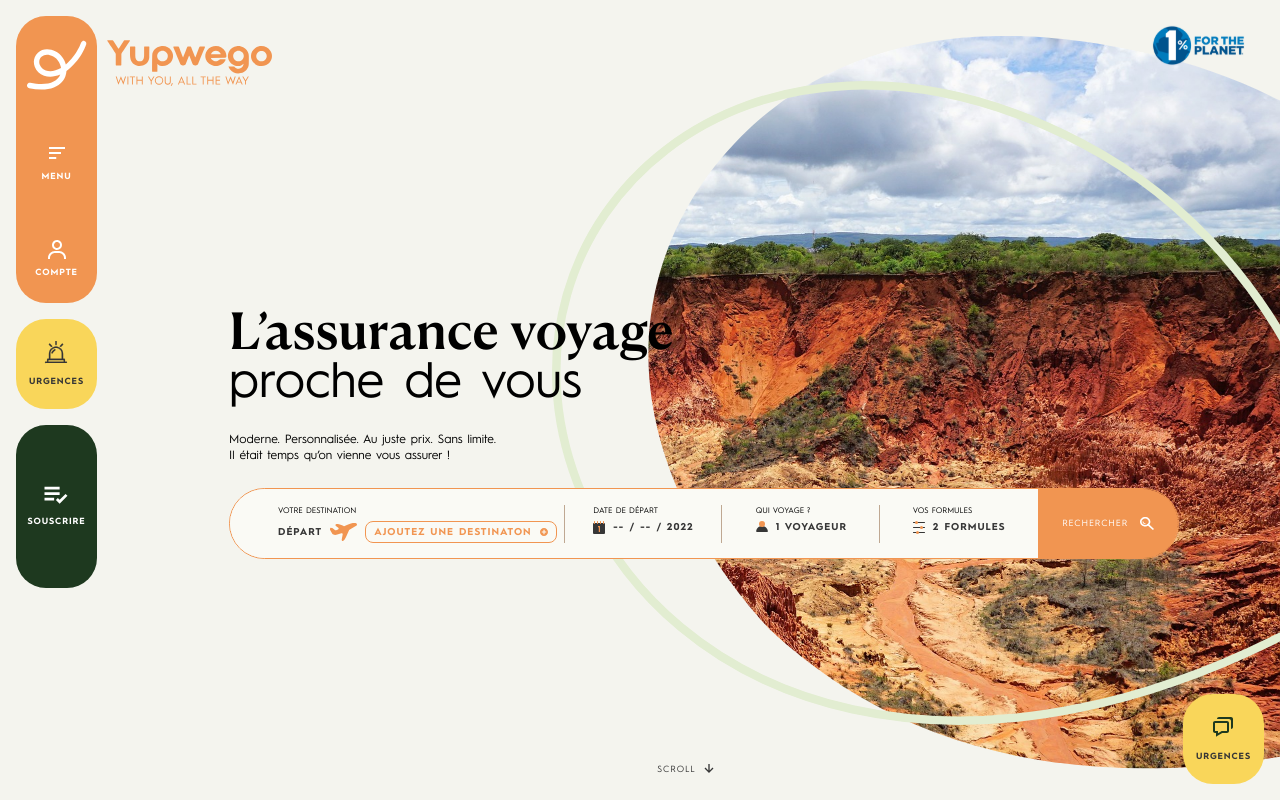
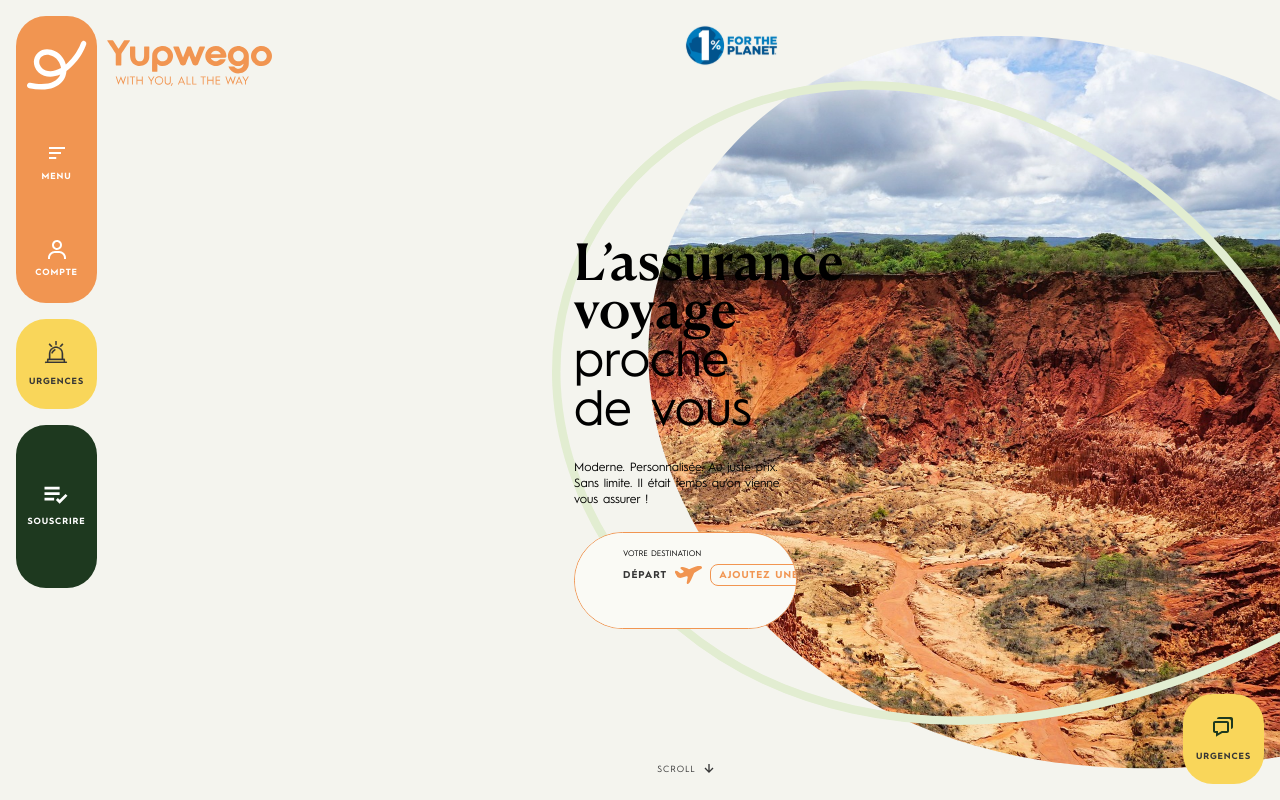
Before and after one commit to Iangolana/yup-integ, a Next.js app: page / in a window 1280 px wide. Shown: the top 800 px of the page. Built offline with nearby package versions, Linux system fonts and the light colour scheme.

Commit message:
header correction position btn chat

```diff
--- a/components/Home/Search/page.tsx
+++ b/components/Home/Search/page.tsx
@@ -12,7 +12,7 @@ const Search = () => {
         <a href="#" title="homepage" className="inline-block w-fit">
           <Logo />
         </a>
-        <div className="relative grow flex flex-col justify-center pl-[122px]">
+        <div className="relative grow flex flex-col justify-center max-w-[223px] mx-auto">
           <h1 className="text-[50px] max-w-[450px] font-canelaText font-medium leading-[48px]">
             L’assurance voyage{" "}
             <span className="font-hurmeSans1 font-normal">proche de vous</span>
```
